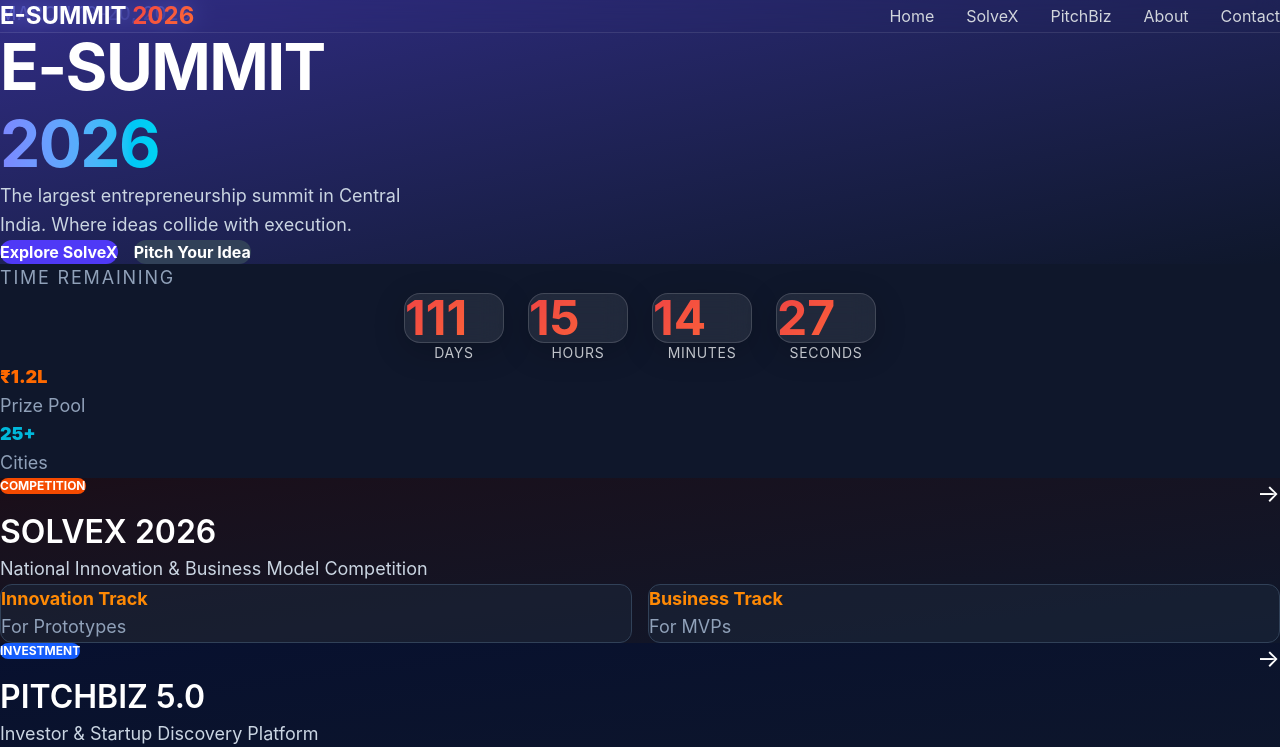
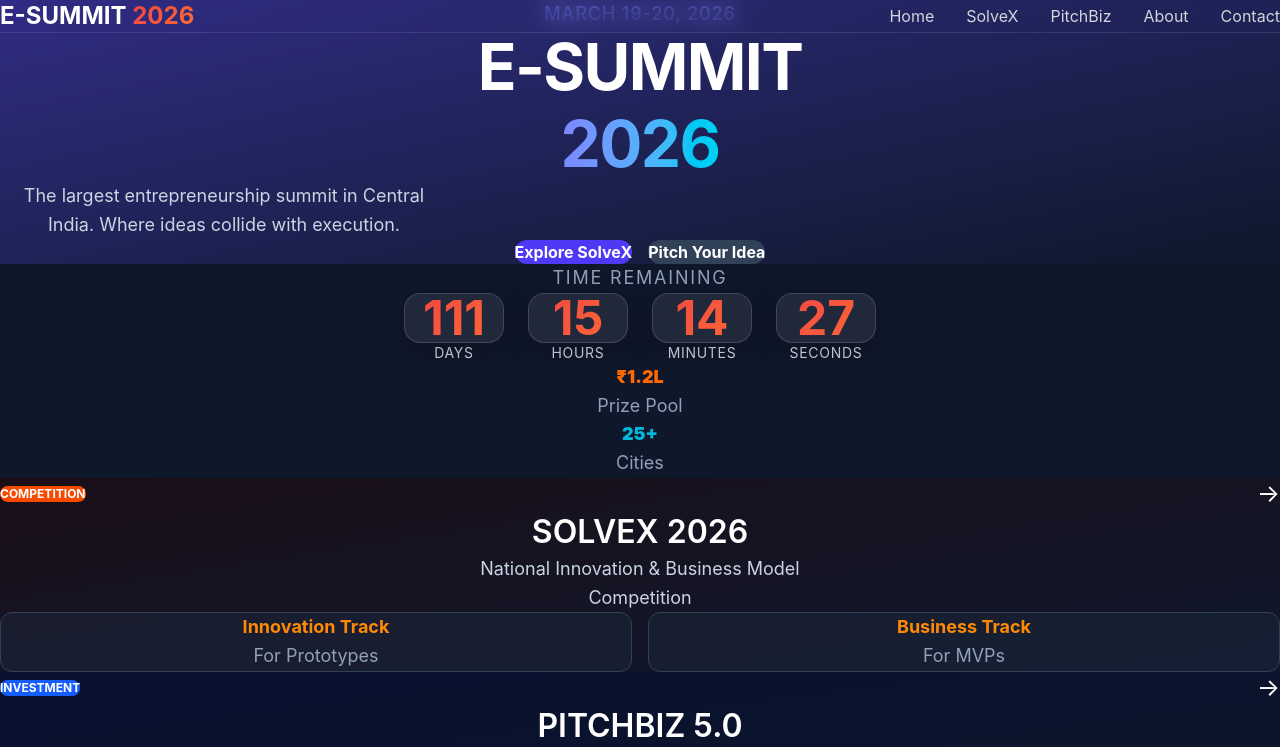
Before and after one commit to Ansh-mick27/AIIHFound_E_summit, a Next.js app: page / in a window 1280 px wide. Shown: the top 747 px of the page. Built offline with nearby package versions, Linux system fonts and the light colour scheme.

Commit message:
Fix center alignment in Bento Grid cards

```diff
--- a/src/app/page.tsx
+++ b/src/app/page.tsx
@@ -14,7 +14,7 @@ export default function Home() {
       <main className="bento-grid pt-24">
 
         {/* 1. Hero Title - Large Block */}
-        <div className="bento-card col-span-4 md:col-span-2 row-span-2 justify-center py-12 px-8 bg-gradient-to-br from-indigo-900 to-slate-900 border-indigo-500/30">
+        <div className="bento-card col-span-4 md:col-span-2 row-span-2 justify-center items-center text-center py-12 px-8 bg-gradient-to-br from-indigo-900 to-slate-900 border-indigo-500/30">
           <p className="text-indigo-400 font-medium tracking-wider mb-2">MARCH 19-20, 2026</p>
           <h1 className="text-6xl md:text-7xl font-black tracking-tight text-white mb-4">
             E-SUMMIT<br />
@@ -23,7 +23,7 @@ export default function Home() {
           <p className="text-slate-300 text-lg mb-8 max-w-md">
             The largest entrepreneurship summit in Central India. Where ideas collide with execution.
           </p>
-          <div className="flex gap-4">
+          <div className="flex gap-4 justify-center">
             <Link href="/solvex" className="bg-indigo-600 hover:bg-indigo-700 text-white px-6 py-3 rounded-xl font-bold transition">
               Explore SolveX
             </Link>
@@ -34,35 +34,35 @@ export default function Home() {
         </div>
 
         {/* 2. Countdown Timer */}
-        <div className="bento-card col-span-4 md:col-span-2 justify-center items-center bg-slate-900">
+        <div className="bento-card col-span-4 md:col-span-2 justify-center items-center text-center bg-slate-900">
           <p className="text-slate-400 text-sm uppercase tracking-widest mb-4">Time Remaining</p>
           <CountdownTimer />
         </div>
 
         {/* 3. Stats Block 1 */}
-        <div className="bento-card col-span-2 md:col-span-1 justify-center items-center bg-slate-900 hover:border-orange-500/50">
+        <div className="bento-card col-span-2 md:col-span-1 justify-center items-center text-center bg-slate-900 hover:border-orange-500/50">
           <p className="text-4xl font-black text-orange-500">₹1.2L</p>
           <p className="text-slate-400 text-sm mt-1">Prize Pool</p>
         </div>
 
         {/* 4. Stats Block 2 */}
-        <div className="bento-card col-span-2 md:col-span-1 justify-center items-center bg-slate-900 hover:border-cyan-500/50">
+        <div className="bento-card col-span-2 md:col-span-1 justify-center items-center text-center bg-slate-900 hover:border-cyan-500/50">
           <p className="text-4xl font-black text-cyan-500">25+</p>
           <p className="text-slate-400 text-sm mt-1">Cities</p>
         </div>
 
         {/* 5. SolveX Feature */}
-        <Link href="/solvex" className="bento-card col-span-4 md:col-span-2 row-span-2 group relative overflow-hidden">
+        <Link href="/solvex" className="bento-card col-span-4 md:col-span-2 row-span-2 group relative overflow-hidden text-center items-center">
           <div className="absolute inset-0 bg-gradient-to-br from-orange-900/20 to-slate-900 transition group-hover:from-orange-900/40"></div>
-          <div className="relative z-10 p-4">
-            <div className="flex justify-between items-start mb-8">
+          <div className="relative z-10 p-4 flex flex-col items-center h-full w-full">
+            <div className="flex justify-between items-center w-full mb-8">
               <div className="bg-orange-600 text-white text-xs font-bold px-3 py-1 rounded-full">COMPETITION</div>
               <span className="text-2xl group-hover:translate-x-1 transition">→</span>
             </div>
             <h3 className="text-3xl font-bold text-white mb-2">SOLVEX 2026</h3>
-            <p className="text-slate-300 text-sm mb-6">National Innovation & Business Model Competition</p>
+            <p className="text-slate-300 text-sm mb-6 max-w-sm">National Innovation & Business Model Competition</p>
 
-            <div className="grid grid-cols-2 gap-4 mt-auto">
+            <div className="grid grid-cols-2 gap-4 mt-auto w-full">
               <div className="bg-slate-800/50 p-4 rounded-xl border border-slate-700">
                 <p className="text-orange-400 font-bold">Innovation Track</p>
                 <p className="text-slate-400 text-xs">For Prototypes</p>
@@ -76,16 +76,16 @@ export default function Home() {
         </Link>
 
         {/* 6. PitchBiz Feature */}
-        <Link href="/pitchbiz" className="bento-card col-span-4 md:col-span-2 lg:col-span-2 group relative overflow-hidden">
+        <Link href="/pitchbiz" className="bento-card col-span-4 md:col-span-2 lg:col-span-2 group relative overflow-hidden text-center items-center">
           <div className="absolute inset-0 bg-gradient-to-br from-blue-900/20 to-slate-900 transition group-hover:from-blue-900/40"></div>
-          <div className="relative z-10 p-4">
-            <div className="flex justify-between items-start mb-6">
+          <div className="relative z-10 p-4 flex flex-col items-center h-full w-full">
+            <div className="flex justify-between items-center w-full mb-6">
               <div className="bg-blue-600 text-white text-xs font-bold px-3 py-1 rounded-full">INVESTMENT</div>
               <span className="text-2xl group-hover:translate-x-1 transition">→</span>
             </div>
             <h3 className="text-3xl font-bold text-white mb-2">PITCHBIZ 5.0</h3>
-            <p className="text-slate-300 text-sm">Investor & Startup Discovery Platform</p>
-            <div className="flex gap-4 mt-6">
+            <p className="text-slate-300 text-sm max-w-sm">Investor & Startup Discovery Platform</p>
+            <div className="flex gap-4 mt-6 justify-center w-full">
               <div className="text-center">
                 <p className="text-2xl font-bold text-white">162</p>
                 <p className="text-xs text-slate-400">Startups</p>
```
